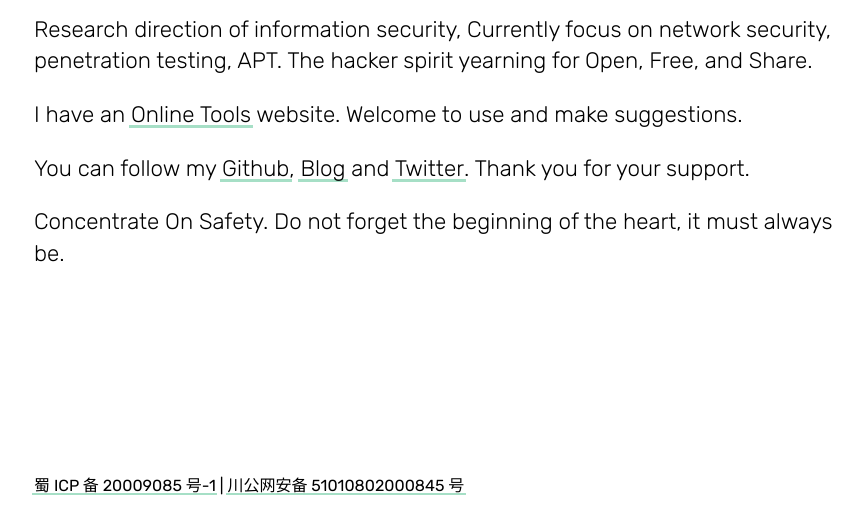
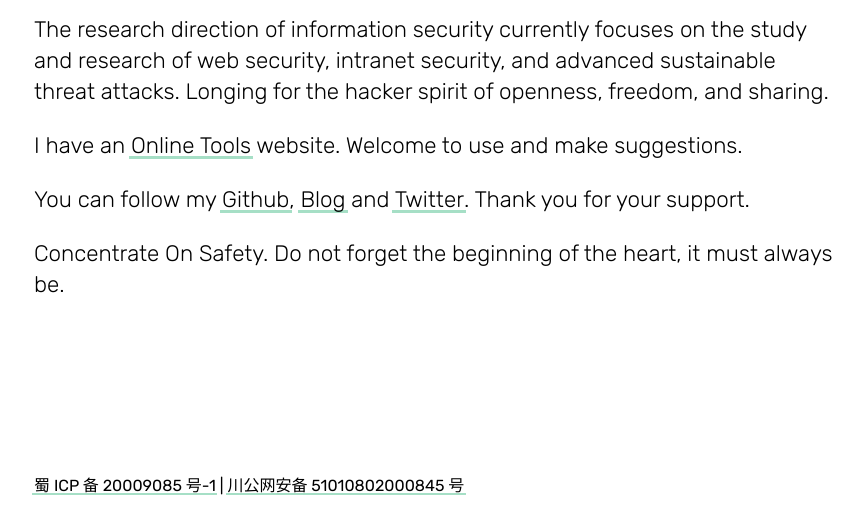
Before and after one commit to z1un/zjun.info, a plain HTML site: page index.html in a window 1280 px wide. Shown: the part 268-800 px from the top of the page, without its empty margins (102-965 px from the left). Drawn offline with Linux system fonts and the light colour scheme.

Commit message:
Update index.html

```diff
--- a/index.html
+++ b/index.html
@@ -11,7 +11,7 @@
     <body>
         <h1>Hello.</h1>
         <h2>My nickname is zjun.</h2>
-        <p>Research direction of information security, Currently focus on network security, penetration testing, APT. The hacker spirit yearning for Open, Free, and Share.</p>
+        <p>The research direction of information security currently focuses on the study and research of web security, intranet security, and advanced sustainable threat attacks. Longing for the hacker spirit of openness, freedom, and sharing.</p>
         <p>I have an <a href=https://tools.zjun.info target=_blank>Online Tools</a> website. Welcome to use and make suggestions.</p>
         <p>You can follow my <a href=https://github.com/z1un target=_blank>Github</a>, <a href=https://blog.zjun.info target=_blank>Blog</a> and <a href=https://twitter.com/zjuninfo target=_blank>Twitter</a>. Thank you for your support.</p>
         <p>Concentrate On Safety. Do not forget the beginning of the heart, it must always be.</p>
```
